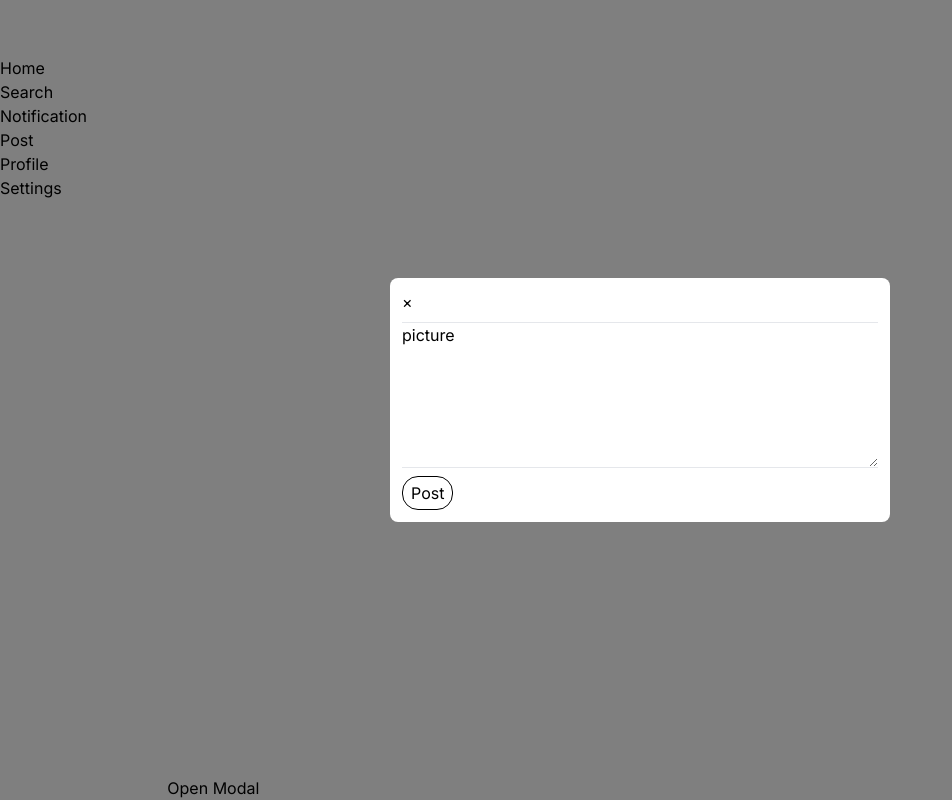
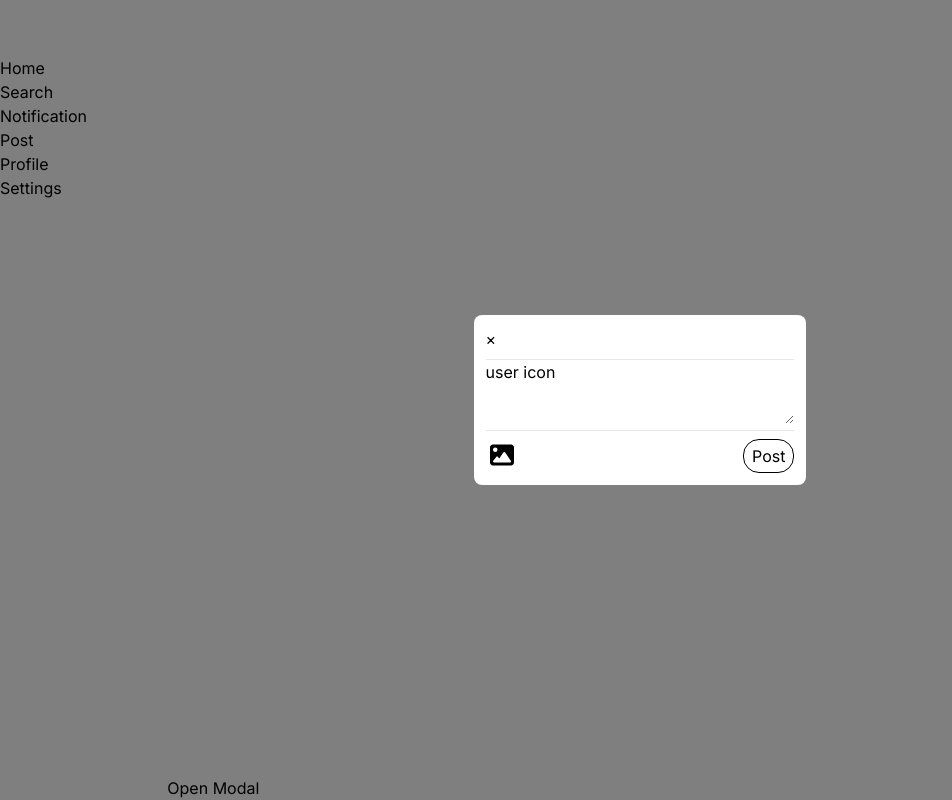
Before and after one commit to MaronMori/MusicSNS, a Next.js app: page / in a window 1280 px wide. Both pictures are taken after a click on the button "Open Modal". Shown: the part 88-888 px from the top of the page, without its empty margins (0-952 px from the left). Built offline with nearby package versions, Linux system fonts and the light colour scheme; no server answers.

Commit message:
Created Post modal on toppage. This posting modal was very tough to style because of picture in terms of modal size. Also, I added feature to upload the content of post to firebase store and firebase storage. Next time, I will create timeline of posts from the database.

```diff
--- a/package.json
+++ b/package.json
@@ -9,6 +9,11 @@
     "lint": "next lint"
   },
   "dependencies": {
+    "@fortawesome/fontawesome-svg-core": "^6.5.1",
+    "@fortawesome/free-brands-svg-icons": "^6.5.1",
+    "@fortawesome/free-regular-svg-icons": "^6.5.1",
+    "@fortawesome/free-solid-svg-icons": "^6.5.1",
+    "@fortawesome/react-fontawesome": "^0.2.0",
     "@svgr/webpack": "^8.1.0",
     "firebase": "^10.7.1",
     "next": "14.0.4",
--- a/src/app/layout.js
+++ b/src/app/layout.js
@@ -1,5 +1,6 @@
 import { Inter } from 'next/font/google'
 import './globals.css'
+import {AuthProvider} from "@/app/provider/auth_provider";
 
 const inter = Inter({ subsets: ['latin'] })
 
@@ -11,7 +12,11 @@ export const metadata = {
 export default function RootLayout({ children }) {
   return (
     <html lang="en">
-      <body className={inter.className}>{children}</body>
+      <body className={inter.className}>
+      <AuthProvider>
+        {children}
+      </AuthProvider>
+      </body>
     </html>
   )
 }
--- a/src/app/page.js
+++ b/src/app/page.js
@@ -4,12 +4,15 @@ import {Menu} from "@/app/components/menu";
 import {Posts} from "@/app/components/posts";
 import {Post_modal} from "@/app/post_page/page";
 import {useState} from "react";
+import {AuthProvider} from "@/app/provider/auth_provider";
 
 export default function Home() {
     const [showModal, setShowModal] = useState(false);
 
     const openModal = () => setShowModal(true);
     const closeModal = () => setShowModal(false);
+
+
 
   return (
           <main>
--- a/src/app/post_page/page.js
+++ b/src/app/post_page/page.js
@@ -1,27 +1,115 @@
+import {FontAwesomeIcon} from "@fortawesome/react-fontawesome";
+import {faImage} from "@fortawesome/free-solid-svg-icons";
+import {useEffect, useRef, useState} from "react";
+import {firebaseApp, firestore, storage} from "../../../lib/FirebaseConfig";
+import {useAuth} from "@/app/provider/auth_provider";
+import {getDownloadURL, ref, uploadBytes} from "firebase/storage";
+import {collection, addDoc, serverTimestamp} from "firebase/firestore";
+import {useRouter} from "next/navigation";
+
+// function to upload image to storage
+const uploadImageToStorage = async (imageFile) => {
+    const storageRef = ref(storage, `images/${imageFile.name}`);
+    await uploadBytes(storageRef, imageFile);
+    const imageUrl =  getDownloadURL(storageRef);
+    console.log(imageUrl);
+    return imageUrl;
+}
+// function to upload user's post
+const submitPost = async ( userId, textContent, imageUrl) => {
+    try {
+        const docRef = await addDoc(collection(firestore, "posts"),{
+            userId: userId,
+            text: textContent,
+            image: imageUrl,
+            create: serverTimestamp()
+        });
+        console.log("Document written with ID: ", docRef.id)
+        alert("Uploaded!!")
+        return true;
+    } catch (error) {
+        console.error("Failed Posting: ", error);
+        alert("Failed Posting")
+        return false;
+    }
+}
+
 export const Post_modal = ({show, onClose, onPost}) => {
     if (!show) {
         return null;
     }
+    const { user } = useAuth();
+
+    const [textContent, setTextContent ] = useState("");
+    const [image, setImage ] = useState("")
+    const [imagePreview, setImagePreview] = useState();
+
+    const router = useRouter()
+
+    const fileInputRef = useRef();
+
+    const handleSubmitPost = async (e) => {
+        e.preventDefault();
+
+        let imageUrl = "";
+        if (fileInputRef.current.files[0]){
+        imageUrl = await uploadImageToStorage(fileInputRef.current.files[0])}
+
+        const userId = user.uid;
+        if (await submitPost(userId, textContent, imageUrl)){
+            // reset form
+            setTextContent("");
+            setImage("");
+            setImagePreview(null);
+
+            // close modal and reload page
+            onClose()
+            router.push("/")
+        }
+    };
+
+    const handleIconClick = () => {
+        fileInputRef.current.click();
+    }
+
+    const handleFileChange = (e) => {
+        const file = e.target.files[0];
+        if (file) {
+            const reader = new FileReader();
+            reader.onloadend = () => {
+                setImagePreview(reader.result);
+            };
+            reader.readAsDataURL(file)
+        }
+    }
+
     return (
-    <div className={"modal-backdrop"}>
-        <div className={"modal p-3"}>
+    <div className={"modal-backdrop"} >
+        <form className={"modal p-3"} onSubmit={handleSubmitPost} style={{maxHeight: "80%"}}>
             <div className={"modal-header"}>
                 <div className={"modal-cancel-icon"}>
                     <button className={"mb-2"} onClick={onClose}>×</button>
                 </div>
                 <hr className={"font-bold"}/>
             </div>
-            <div className={"modal-body flex"}>
-                <div className={"modal-user-pic mr-2"}>picture</div>
-                <div className={"modal-user-input flex-grow h-36"}>
-                    <textarea className={"w-full h-full p-2"}/>
+            <div className={"modal-body flex "} style={{maxHeight: "100%"}}>
+                <div className={"modal-user-pic mr-2"}>user icon</div>
+                <div className={"modal-user-input "} style={{maxHeight: "100%"}}>
+                    {imagePreview && <img src={imagePreview} alt={"Image Preview"} className={"h-96 w-auto"} />}
+                    <textarea className={"w-full h-auto p-2"} value={textContent} onChange={(e) => setTextContent(e.target.value)}/>
                 </div>
             </div>
-            <div className={"modal-footer"}>
-                <hr className={"font-bold"}/>
-                <button className={"mt-2 border border-black rounded-2xl py-1 px-2"} onClick={onPost}>Post</button>
+            <hr className={"font-bold"}/>
+            <div className={"modal-footer flex justify-between"}>
+                <div>
+                    <input type={"file"} accept="image/png, image/gif, image/jpeg" style={{ display: "none"}} ref={fileInputRef} onChange={handleFileChange}/>
+                    <button type={"button"} onClick={handleIconClick} className={"icon-button pt-3 pl-1"}>
+                        <FontAwesomeIcon icon={faImage} size="xl"/>
+                    </button>
+                </div>
+                <button className={"mt-2 border border-black rounded-2xl py-1 px-2"} type={"submit"}>Post</button>
             </div>
-        </div>
+        </form>
         <style jsx>
             {`
             .modal-backdrop {
@@ -39,8 +127,14 @@ export const Post_modal = ({show, onClose, onPost}) => {
             .modal {
               background: white;
               border-radius: 8px;
-              max-width: 500px;
-              width: 100%;
+              max-width: 80%;
+              max-height: 80%;
+              width: auto;
+              height: auto;
+              overflow: auto;
+            }
+            .icon-button:hover{
+              color: #48f;
             }
             `}
         </style>
--- /dev/null
+++ b/src/app/provider/auth_provider.js
@@ -0,0 +1,34 @@
+"use client"
+
+import {createContext, useContext, useEffect, useState} from "react";
+import {getAuth, onAuthStateChanged} from "firebase/auth";
+import {auth} from "../../../lib/FirebaseConfig";
+
+
+const AuthContext = createContext();
+
+export const AuthProvider = ({children}) => {
+    const [user, setUser] = useState(null);
+
+    // this useEffect is used to get current user information. onAuthStateChange function listen user
+    // authentication information
+    useEffect(() => {
+        const auth = getAuth();
+        const unsubscribe = onAuthStateChanged(auth, (currentUser) => {
+            setUser(currentUser);
+        });
+
+        return () => unsubscribe(); // cleanup function
+    }, []);
+    console.log(user)
+
+    const value = {user};
+
+    return (
+        <AuthContext.Provider value={value}>
+            {children}
+        </AuthContext.Provider>
+    )
+};
+
+export const useAuth = () => useContext(AuthContext);
--- a/src/app/setting_user_profile/components/form.js
+++ b/src/app/setting_user_profile/components/create_user_profile_form.js
@@ -9,22 +9,12 @@ import { ref, uploadBytes, getDownloadURL} from "firebase/storage"
 import {useSetting_user_profile_context} from "@/app/contexts/setting_user_profile_context";
 import {getAuth, onAuthStateChanged} from "firebase/auth";
 import {useEffect, useState} from "react";
+import {useAuth} from "@/app/provider/auth_provider";
 
-export const Form = () => {
+export const Create_user_profile_form = () => {
     const {userID, username, bio, image} = useSetting_user_profile_context()
-    const [user, setUser] = useState(null);
 
-    // this useEffect is used to get current user information. onAuthStateChange function listen user
-    // authentication information
-    useEffect(() => {
-        const auth = getAuth();
-        const unsubscribe = onAuthStateChanged(auth, (currentUser) => {
-            setUser(currentUser);
-        });
-
-        return () => unsubscribe(); // cleanup function
-    }, []);
-    console.log(auth)
+    const { user } = useAuth();
 
     // function to check if there is already userid
     const checkUserIdExists = async (userID) => {
--- a/src/app/setting_user_profile/page.js
+++ b/src/app/setting_user_profile/page.js
@@ -4,7 +4,7 @@ import {useState} from "react";
 import {getFirestore, setDoc, doc, collection, query, where, getDocs } from "firebase/firestore";
 import {firebaseApp,  firestore, storage} from "../../../lib/FirebaseConfig";
 import { ref, uploadBytes, getDownloadURL} from "firebase/storage"
-import {Form} from "@/app/setting_user_profile/components/form";
+import {Create_user_profile_form} from "@/app/setting_user_profile/components/create_user_profile_form";
 import {Setting_user_profile_provider} from "@/app/contexts/setting_user_profile_context";
 import {getAuth} from "firebase/auth";
 
@@ -13,7 +13,7 @@ export default function Setting_user_profile(){
 
     return (
         <Setting_user_profile_provider>
-            <Form/>
+            <Create_user_profile_form/>
         </Setting_user_profile_provider>
     )
 }
```
Also changed, not shown: 1 other file (tests, documents, lock files or other folders). Lines whose indentation alone changed are shown as unchanged.
